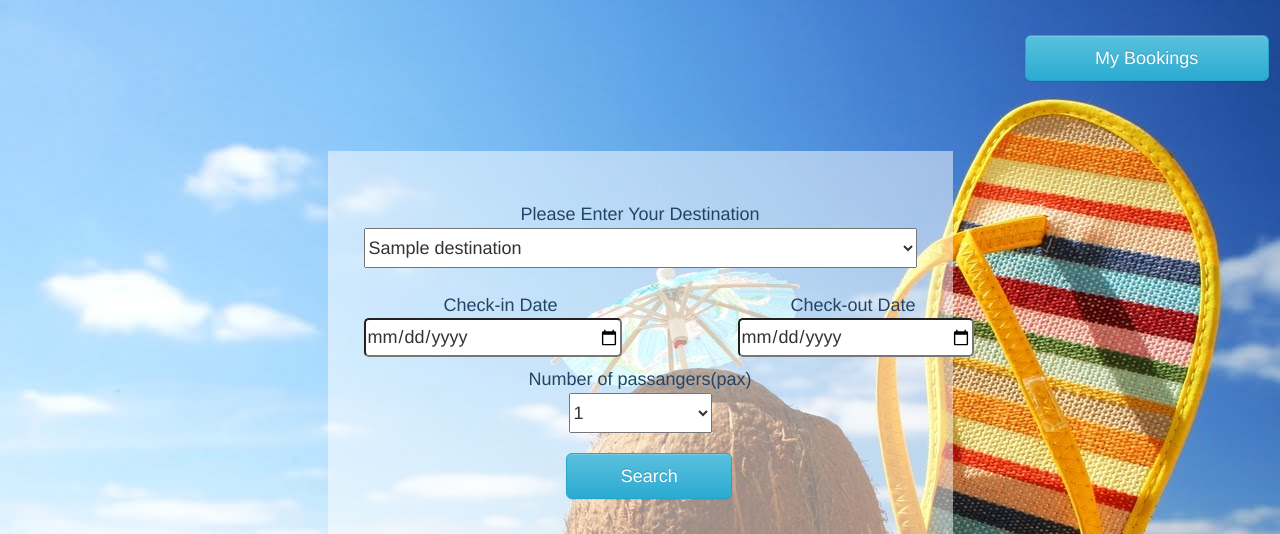
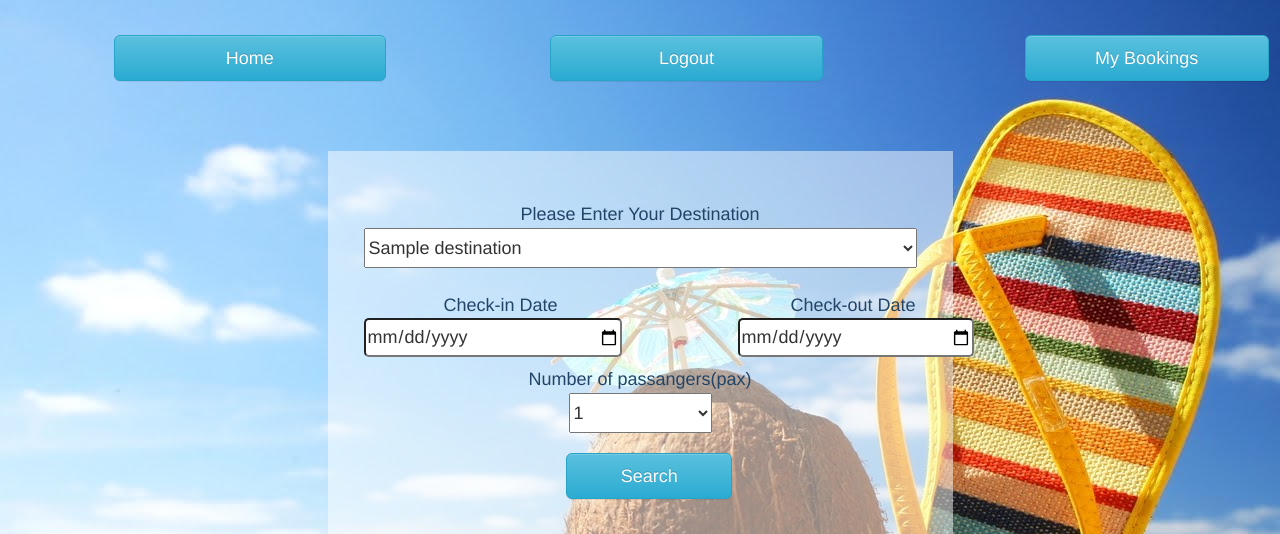
Before and after one commit to gokhankaraboga/coral_consumer, a Django app: page /homepage/ in a window 1280 px wide. Shown: the top 534 px of the page. Run offline with Django 3.2, Linux system fonts and the light colour scheme; a user stored in the database is signed in; tables that the repository leaves empty hold one stand-in row (values such as "Sample post"); some libraries are stand-ins or nearby versions.

Commit message:
Home and Logout buttons are modified.

```diff
--- a/myapp1/templates/layout.html
+++ b/myapp1/templates/layout.html
@@ -32,8 +32,26 @@
 <body style="background: url({% static 'image/holiday.jpg' %}) no-repeat; background-size: cover;">
 
  <div class="row">
-        <div class="col-xs-6 col-md-4"></div>
-        <div class="col-xs-6 col-md-4"></div>
+        <div class="col-xs-6 col-md-4">
+            <form class="my_form" style="margin-top: 15px;margin-left: -47px;" method="POST"
+                   action="{% url 'homepage' %}">
+                 {% csrf_token %}
+                <button type="submit" class="btn btn-lg btn-info my_btn"
+                        name="homepage_button">
+                    Home
+                </button>
+             </form>
+        </div>
+        <div class="col-xs-6 col-md-4">
+            <form class="my_form" style="margin-top: 15px;margin-left: -47px;" method="POST"
+                   action="{% url 'logout' %}">
+                 {% csrf_token %}
+                <button type="submit" class="btn btn-lg btn-info my_btn"
+                        name="logout_button">
+                    Logout
+                </button>
+             </form>
+        </div>
         <div class="col-xs-6 col-md-4">
              <form class="my_form" style="margin-top: 15px;" method="POST"
                    action="{% url 'booking_list' %}">
```
